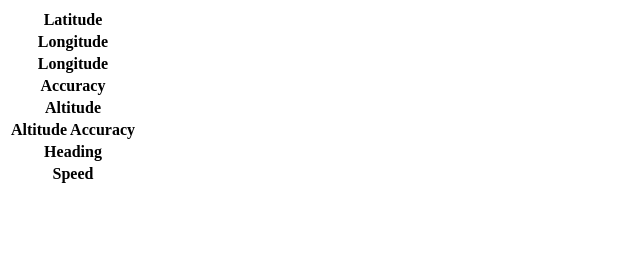
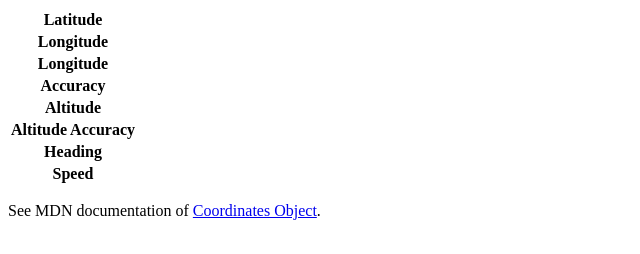
Before and after one commit to tzi/geolocation-event-viewer, a plain HTML site: page index.html in a window 1280 px wide. Shown: the whole page, without its empty margins (0-640 px from the left). Drawn offline with Linux system fonts and the light colour scheme.

Commit message:
Add MDN link

```diff
--- a/index.html
+++ b/index.html
@@ -39,6 +39,10 @@
       <td id="speed"></td>
     </tr>
   </table>
+
+  <p>
+    See MDN documentation of <a href="https://developer.mozilla.org/en-US/docs/Web/API/Coordinates">Coordinates Object</a>.
+  </p>
   </body>
   <script>
     (function() {
```
